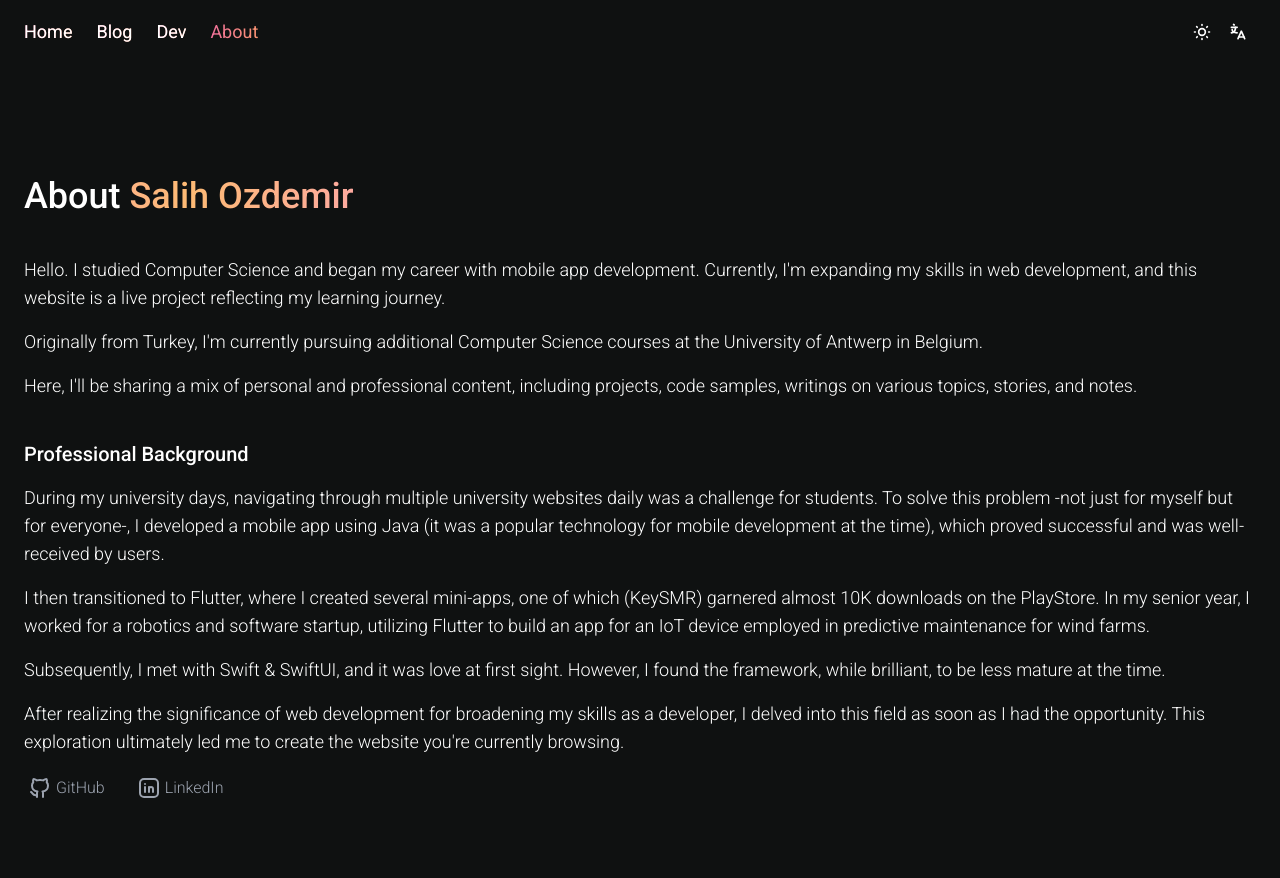
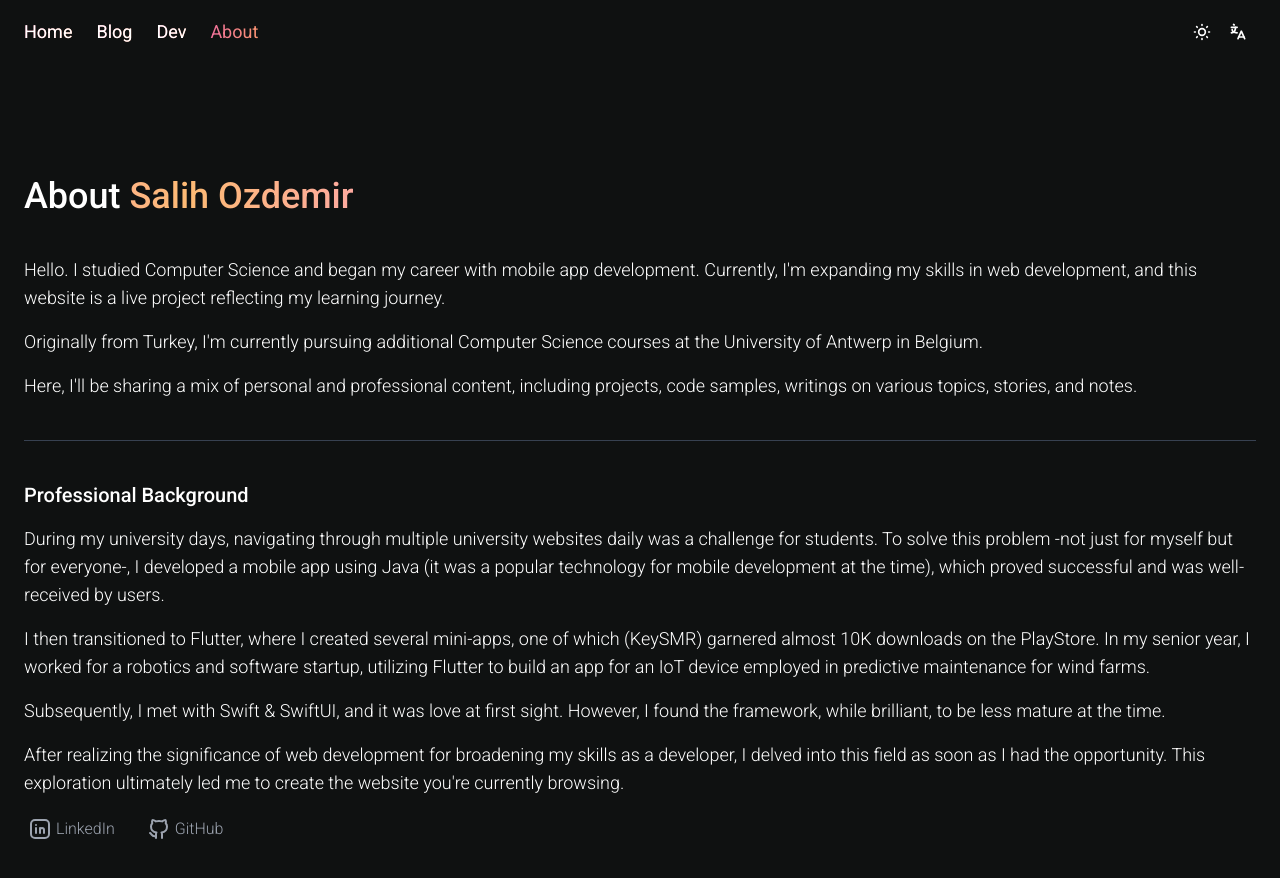
Before and after one commit to eyubSalihOzdemir/ozdemirsalih.com, a React (Vite) app: page /about in a window 1280 px wide. Shown: the top 878 px of the page. Built offline with nearby package versions, Linux system fonts and the light colour scheme; what tailwindcss-animated would draw is missing.

Commit message:
minor changes and fixes

```diff
--- a/src/locales/tr/translation.json
+++ b/src/locales/tr/translation.json
@@ -9,7 +9,7 @@
   },
   "aboutPage": {
     "title": {
-      "aboutName": "<0><1>Salih Ozdemir</0></1>\u00a0Hakkında",
+      "aboutName": "<0><1>Salih Özdemir</0></1>\u00a0Hakkında",
       "professional": "Profesyonel Arkaplan"
     },
     "greetings": "Merhaba.",
--- a/src/views/About.tsx
+++ b/src/views/About.tsx
@@ -11,7 +11,7 @@ function About() {
 
   return (
     <div className="flex flex-col gap-10 pb-24 pt-24">
-      <div className="flex animate-fade-down text-4xl font-medium animate-duration-500 animate-ease-out">
+      <div className="flex animate-fade-down text-4xl font-medium animate-duration-500  animate-ease-out">
         <Trans i18nKey={"aboutPage.title.aboutName"}>
           <div
             className={`${i18n.language === "en" ? "line-clamp-1" : "line-clamp-2"}`}
@@ -40,7 +40,10 @@ function About() {
         <p>{t("aboutPage.introduction3")}</p>
       </div>
 
-      <div className="animate-fade-down space-y-4 animate-delay-200 animate-duration-500 animate-ease-out">
+      <hr className="h-px animate-fade-down border-0 bg-gray-200 animate-delay-200 animate-duration-500 animate-ease-out dark:bg-gray-700" />
+
+      {/* Professional Background */}
+      <div className="animate-fade-down space-y-4 animate-delay-300 animate-duration-500 animate-ease-out">
         <div className="flex text-xl font-medium">
           {t("aboutPage.title.professional")}
         </div>
@@ -66,7 +69,16 @@ function About() {
           <p>{t("aboutPage.professionalIntroduction3")}</p>
           <p>{t("aboutPage.professionalIntroduction4")}</p>
         </div>
-        <div className="flex animate-fade-down gap-6 font-light text-gray-400 animate-delay-300 animate-duration-500 animate-ease-out">
+        <div className="flex animate-fade-down gap-6 font-light text-gray-400 animate-delay-[400ms] animate-duration-500 animate-ease-out">
+          <a
+            href="https://www.linkedin.com/in/eyubsalihozdemir/"
+            rel="noopener noreferrer"
+            target="_blank"
+            className="flex gap-1 p-1 transition-transform hover:scale-105"
+          >
+            <IconBrandLinkedin></IconBrandLinkedin>
+            <h1>LinkedIn</h1>
+          </a>
           <a
             href="https://github.com/eyubSalihOzdemir"
             rel="noopener noreferrer"
@@ -76,15 +88,6 @@ function About() {
             <IconBrandGithub></IconBrandGithub>
             <h1>GitHub</h1>
           </a>
-          <a
-            href="https://www.linkedin.com/in/eyubsalihozdemir/"
-            rel="noopener noreferrer"
-            target="_blank"
-            className="flex gap-1 p-1 transition-transform hover:scale-105"
-          >
-            <IconBrandLinkedin></IconBrandLinkedin>
-            <h1>LinkedIn</h1>
-          </a>
         </div>
       </div>
     </div>
--- a/src/views/Articles.tsx
+++ b/src/views/Articles.tsx
@@ -4,12 +4,15 @@ import { useStateContext } from "../contexts/ContextProvider";
 import axios from "axios";
 import { format, parseISO } from "date-fns";
 import { useTranslation } from "react-i18next";
+import { Link } from "react-router-dom";
+import { IconLoader2 } from "@tabler/icons-react";
 
 interface Article {
   id: number;
   title: string;
   body: string;
   createdAt: string;
+  updatedAt: string;
   description: string;
   thumbnail: string;
 }
@@ -18,6 +21,7 @@ function Articles() {
   const { t } = useTranslation();
   const [articles, setArticles] = useState<Article[]>([]);
   const [isError, setIsError] = useState(false);
+  const [isLoading, setIsLoading] = useState(true);
   const { setActiveNavbarButton } = useStateContext();
   setActiveNavbarButton("blog");
 
@@ -26,16 +30,14 @@ function Articles() {
       axios
         .get("http://127.0.0.1:8000/api/v1/articles")
         .then(({ data }) => {
-          console.log(data.data);
+          // console.log(data.data);
           setArticles(data.data);
-          // setIsLoading(false);
-          // set data
+          setIsLoading(false);
         })
         .catch((errors) => {
+          console.log(errors);
           setIsError(true);
-          // setIsLoading(false);
-          console.log(errors);
-          // handle errors
+          setIsLoading(false);
         });
     };
 
@@ -43,7 +45,7 @@ function Articles() {
   }, []);
 
   return (
-    <div className="flex h-full flex-col pb-24 pt-24">
+    <div className="flex h-max flex-col pb-24 pt-24">
       <h1 className="animate-fade-down pb-2 text-4xl font-medium animate-duration-500 animate-ease-out">
         {t("articlesPage.title.articles")}
       </h1>
@@ -51,24 +53,39 @@ function Articles() {
         {t("articlesPage.description")}
       </span>
 
+      {isLoading ? (
+        <div className="flex h-full items-center justify-center ">
+          <h1 className=" animate-fade-down animate-delay-200 animate-duration-500 animate-ease-out">
+            <IconLoader2 className="animate-spin" />
+          </h1>
+        </div>
+      ) : (
+        <>
           {isError ? (
             <div className="flex h-full items-center justify-center ">
-          <h1 className="animate-fade-down animate-delay-200 animate-duration-500 animate-ease-in">
+              <h1 className="animate-fade-down animate-delay-200 animate-duration-500 animate-ease-out">
                 {t("articlesPage.error.fetchingError")}
               </h1>
             </div>
           ) : (
             <div className="grid animate-fade-down grid-cols-1 gap-4 pt-8 animate-delay-200 animate-duration-500 animate-ease-out sm:grid-cols-2 lg:grid-cols-3">
               {articles.map((article, index) => (
+                <Link to={`/articles/${article.id}`}>
                   <Card
                     key={index}
                     thumbnail={article.thumbnail}
                     title={article.title}
-              footer={format(parseISO(article.createdAt), "MMMM ii, yyyy")}
+                    footer={format(
+                      parseISO(article.createdAt),
+                      "MMMM ii, yyyy",
+                    )}
                     description={article.description}
                   />
+                </Link>
               ))}
             </div>
+          )}
+        </>
       )}
     </div>
   );
--- a/src/views/Home.tsx
+++ b/src/views/Home.tsx
@@ -49,6 +49,15 @@ function Home() {
         </div>
         <div className="flex animate-fade-down gap-6 pt-4 font-light text-gray-400 animate-delay-[400ms] animate-duration-500 animate-ease-out">
           <a
+            href="https://www.linkedin.com/in/eyubsalihozdemir/"
+            rel="noopener noreferrer"
+            target="_blank"
+            className="flex gap-1 p-1 transition-transform hover:scale-105"
+          >
+            <IconBrandLinkedin></IconBrandLinkedin>
+            <h1>LinkedIn</h1>
+          </a>
+          <a
             href="https://github.com/eyubSalihOzdemir"
             rel="noopener noreferrer"
             target="_blank"
@@ -56,15 +65,6 @@ function Home() {
           >
             <IconBrandGithub></IconBrandGithub>
             <h1>GitHub</h1>
-          </a>
-          <a
-            href="https://www.linkedin.com/in/eyubsalihozdemir/"
-            rel="noopener noreferrer"
-            target="_blank"
-            className="flex gap-1 p-1 transition-transform hover:scale-105"
-          >
-            <IconBrandLinkedin></IconBrandLinkedin>
-            <h1>LinkedIn</h1>
           </a>
         </div>
 
```
Lines whose indentation alone changed are shown as unchanged.
